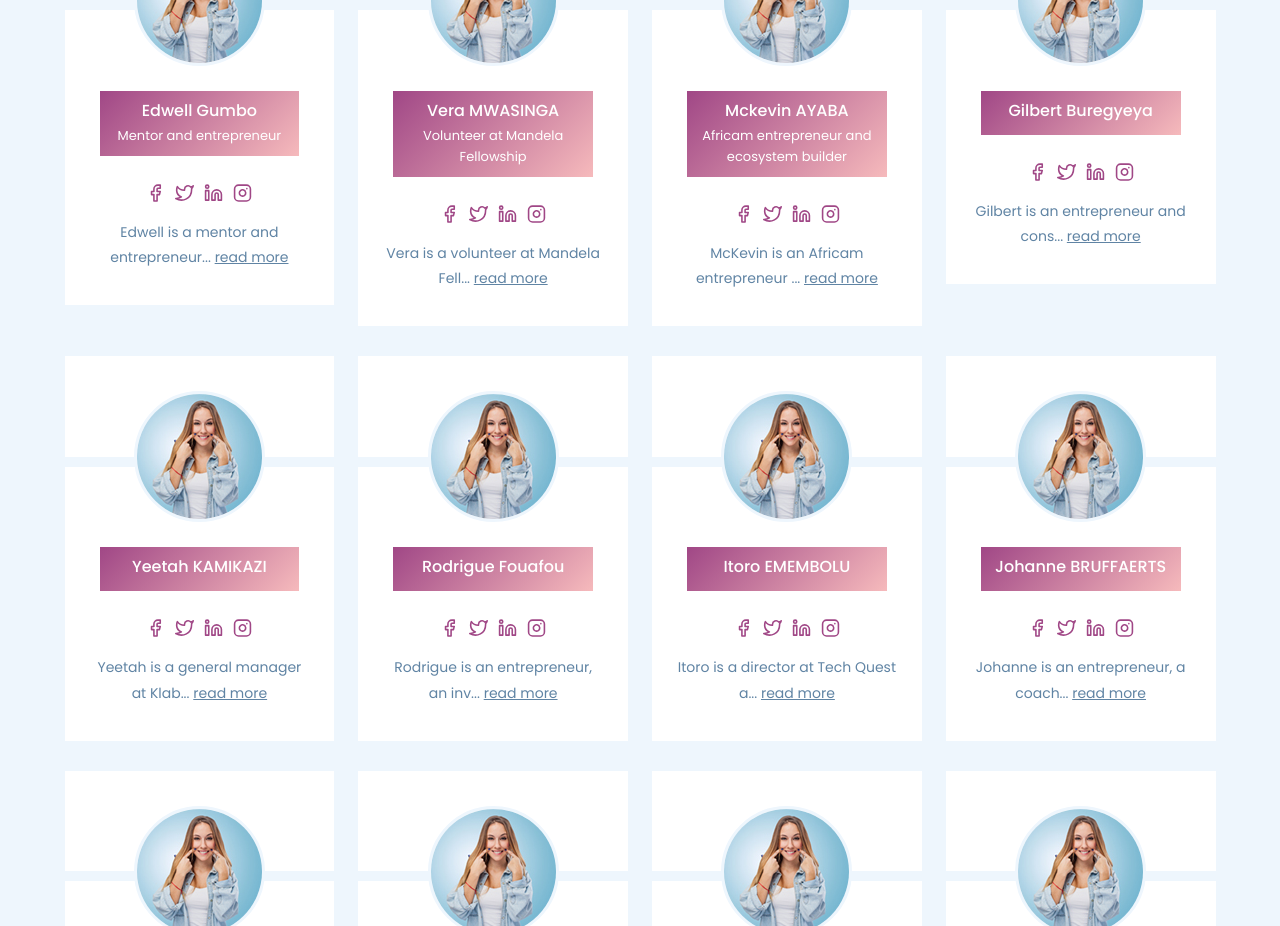
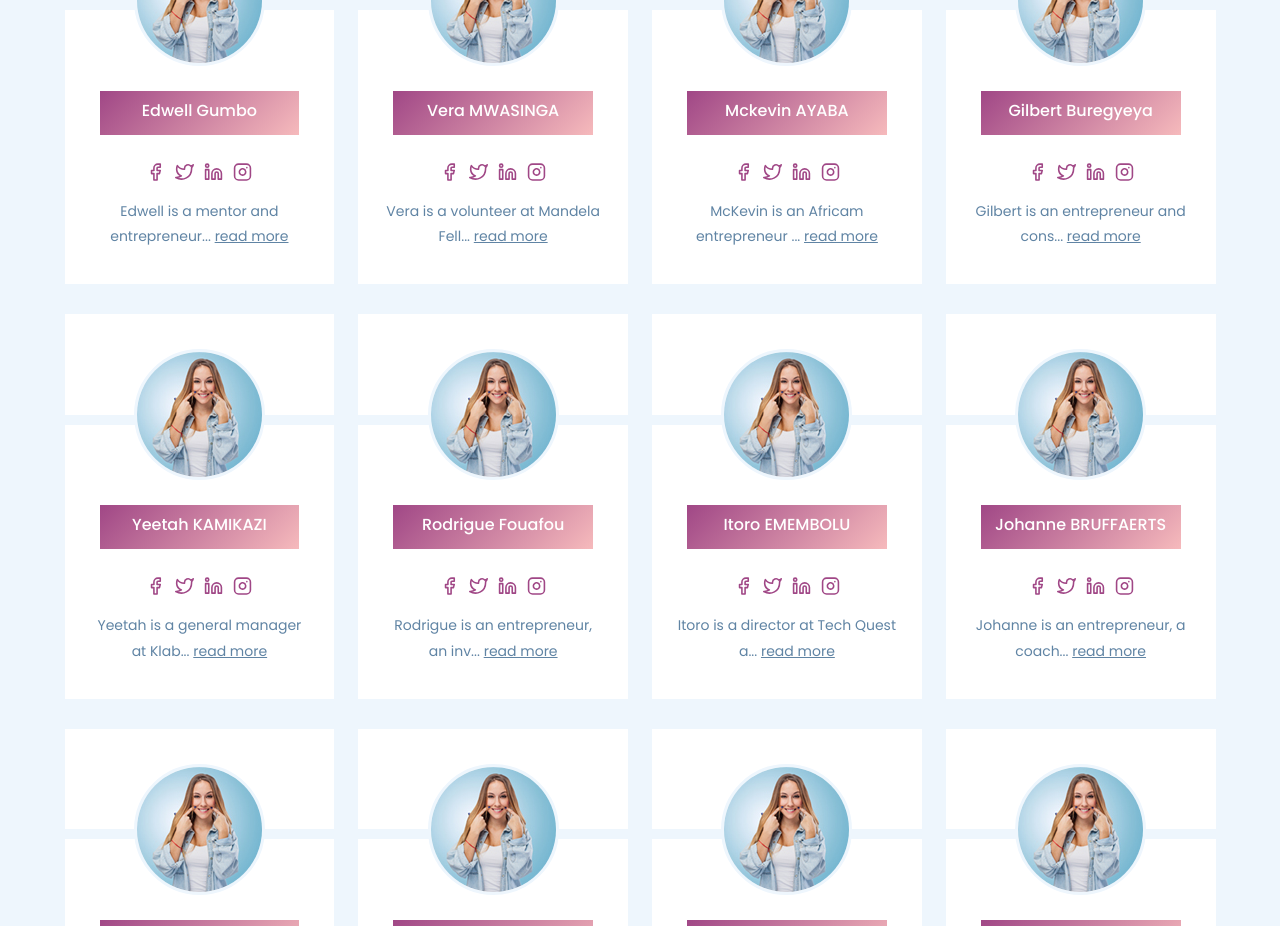
Before and after one commit to patricktunez123/connectors-test-env, a Next.js app: page / in a window 1280 px wide. Shown: the part 1320-2246 px from the top of the page. Built offline with nearby package versions, Linux system fonts and the light colour scheme.

Commit message:
sdfdf2345df

```diff
--- a/components/Data/ConnectorsArray.ts
+++ b/components/Data/ConnectorsArray.ts
@@ -2,7 +2,7 @@
   {
     id: 1,
     name: "Edwell Gumbo",
-    post: "Mentor and entrepreneur",
+    post: "",
     company: "",
     socialLinks: [
       {
@@ -17,7 +17,7 @@
   {
     id: 2,
     name: "Vera MWASINGA",
-    post: "Volunteer at Mandela Fellowship",
+    post: "",
     company: "",
     socialLinks: [
       {
@@ -32,7 +32,7 @@
   {
     id: 3,
     name: "Mckevin AYABA",
-    post: "Africam entrepreneur and ecosystem builder",
+    post: "",
     company: "",
     socialLinks: [
       {
```
